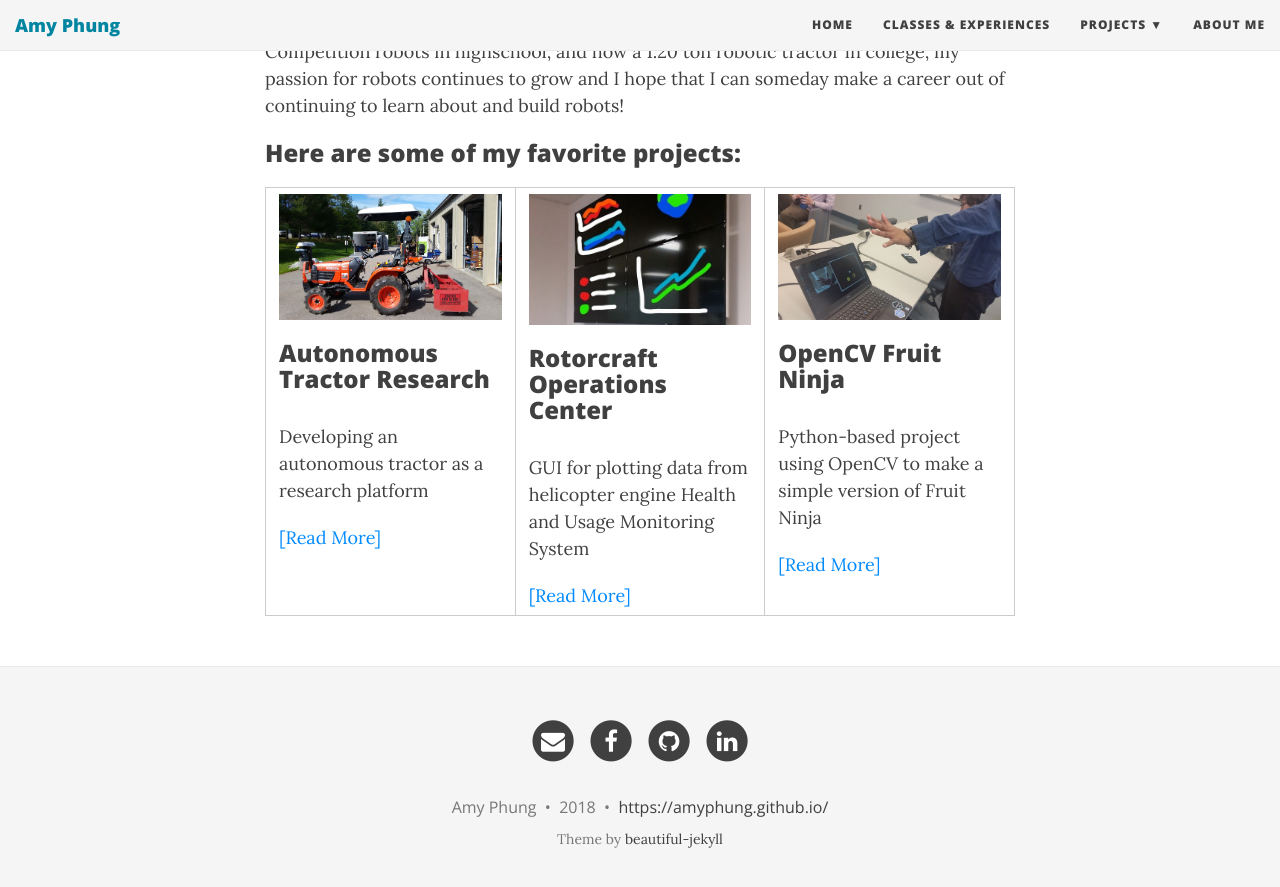
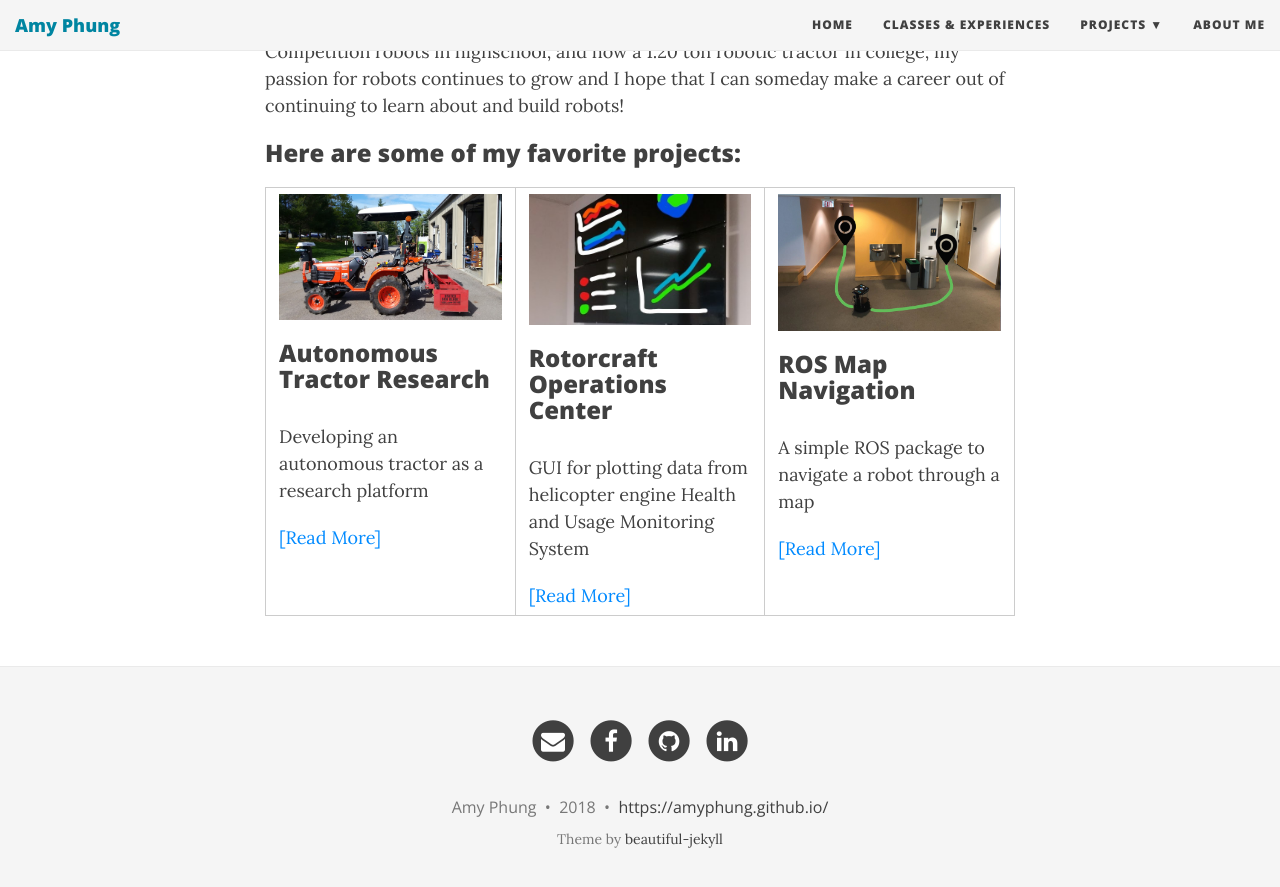
Before and after one commit to AmyPhung/amyphung.github.io, a Jekyll site: the page built from index.md, in a window 1280 px wide and 900 px high, scrolled down 812 px. Shown: the top 887 px of the window. Built offline with Jekyll 4.4.1, drawn with Linux system fonts in a browser that asks for light colours; nearby versions of some CDN libraries.

```diff
--- a/index.md
+++ b/index.md
@@ -64,12 +64,12 @@ It all started back in the summer of 2008 - I visited NASA's open house for the
     </td>
 
     <td width="33%" valign="top" class="full" style="text-align: left;">
-      <a href="https://amyphung.github.io/fruit-ninja/">
-        <img src="img/fruit-ninja.jpg" style="width:100%">
+      <a href="https://amyphung.github.io/ROS-map-navigation/">
+        <img src="img/mapnav.jpg" style="width:100%">
       </a>
-      <h3>OpenCV Fruit Ninja</h3>
-      <p>Python-based project using OpenCV to make a simple version of Fruit Ninja</p>
-      <a href="https://amyphung.github.io/fruit-ninja/" class="post-read-more">[Read&nbsp;More]</a>
+      <h3>ROS Map Navigation</h3>
+      <p>A simple ROS package to navigate a robot through a map</p>
+      <a href="https://amyphung.github.io/ROS-map-navigation/" class="post-read-more">[Read&nbsp;More]</a>
     </td>
   </tr>
 </table>
```
Also changed, not shown: _posts/2015-02-28-ROS-map-navigation.md (added, +16 -0 lines), _posts/2015-02-28-fruit-ninja.md (deleted, +0 -6 lines), _posts/2015-02-28-graphing-gui.md (+3 -3 lines), _posts/2015-02-28-gravl.md (+4 -3 lines), _posts/2018-02-28-roc.md (+6 -7 lines), aboutme.md (+13 -0 lines), img/mapnav.jpg (added).
